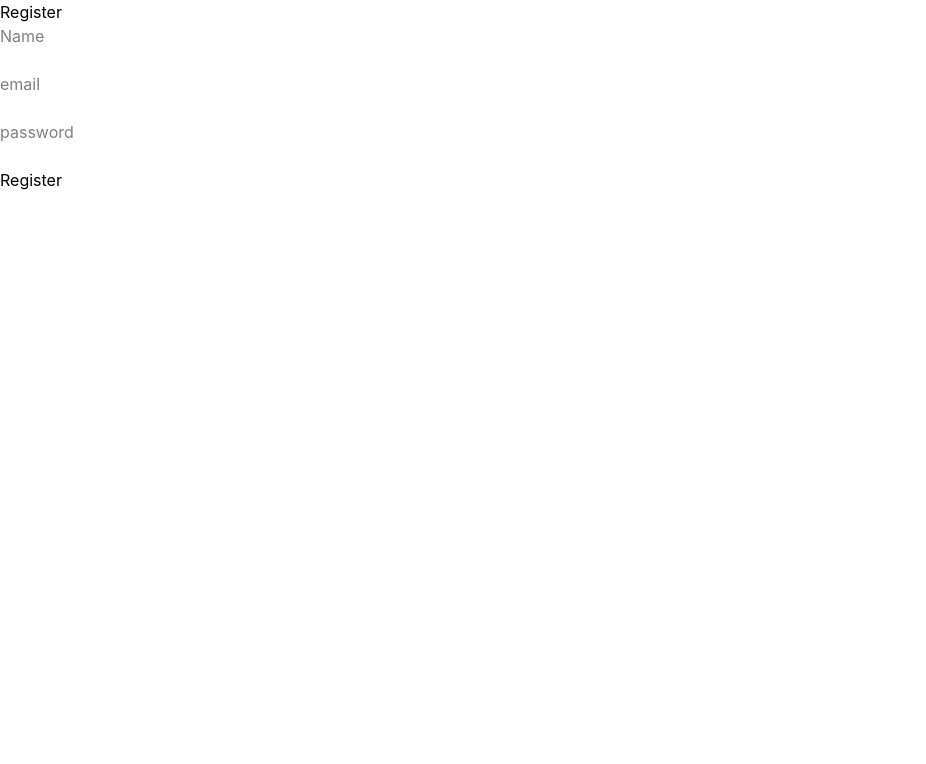
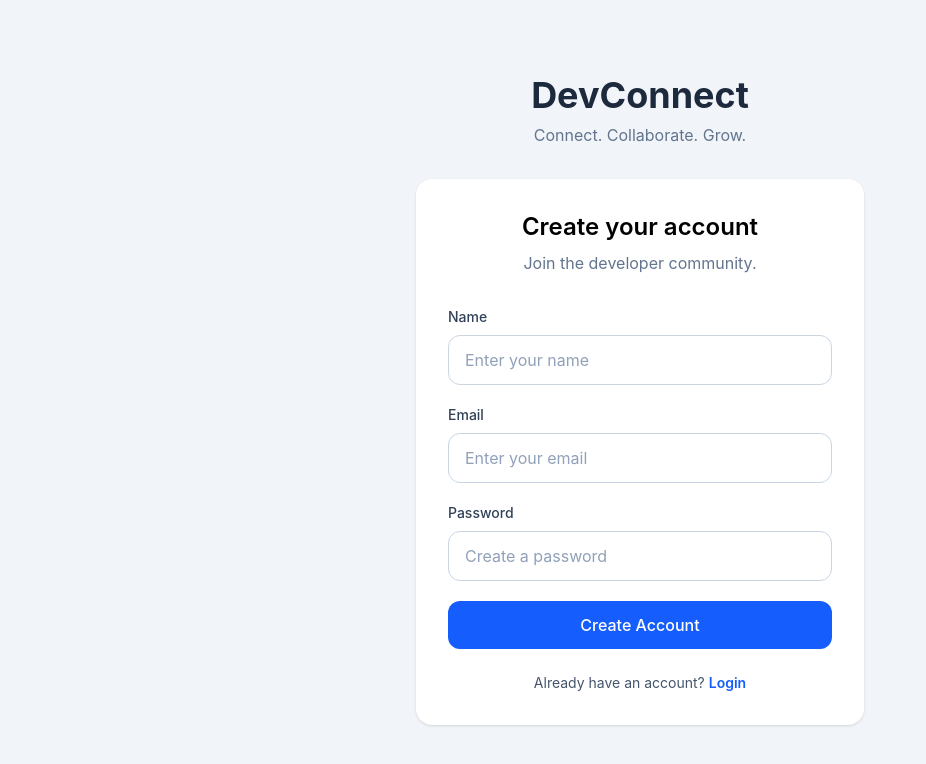
Before and after one commit to paras1t9/devConnect, a React (Vite) app in the folder client/: page /register in a window 1280 px wide. Shown: the top 764 px of the page, without its empty margins (0-926 px from the left). Built offline with nearby package versions, Linux system fonts and the light colour scheme.

Commit message:
Improved register and login UI

```diff
--- a/client/src/components/common/Button.jsx
+++ b/client/src/components/common/Button.jsx
@@ -1,9 +1,35 @@
 function Button({
-  type,
-  children
+  children,
+  type = "button",
+  variant = "primary",
+  className = "",
+  ...props
 }) {
+  const variants = {
+    primary:
+      "bg-blue-600 text-white hover:bg-blue-700",
+    secondary:
+      "bg-slate-200 text-slate-800 hover:bg-slate-300",
+    danger:
+      "bg-red-600 text-white hover:bg-red-700",
+  };
+
   return (
-    <button type={type}>
+    <button
+      type={type}
+      {...props}
+      className={`
+        w-full
+        rounded-xl
+        px-4
+        py-3
+        font-medium
+        transition
+        duration-200
+        ${variants[variant]}
+        ${className}
+      `}
+    >
       {children}
     </button>
   );
--- a/client/src/components/common/Input.jsx
+++ b/client/src/components/common/Input.jsx
@@ -1,15 +1,24 @@
-function Input({
-  type,
-  placeholder,
-  value,
-  onChange,
-}) {
+function Input({ className = "", ...props }) {
   return (
     <input
-      type={type}
-      placeholder={placeholder}
-      value={value}
-      onChange={onChange}
+      {...props}
+      className={`
+        w-full
+        rounded-xl
+        border
+        border-slate-300
+        bg-white
+        px-4
+        py-3
+        text-slate-800
+        placeholder:text-slate-400
+        outline-none
+        transition
+        focus:border-blue-500
+        focus:ring-2
+        focus:ring-blue-200
+        ${className}
+      `}
     />
   );
 }
--- a/client/src/pages/Login.jsx
+++ b/client/src/pages/Login.jsx
@@ -1,58 +1,122 @@
-import { useState } from "react";
-import { useNavigate } from "react-router-dom";
-import { loginUser } from "../services/api";
-import { useAuth } from "../context/AuthContext";
+import { Link, useNavigate } from "react-router-dom";
 import toast from "react-hot-toast";
 
-function Login() {
-  const [email, setEmail] = useState("");
-  const [password, setPassword] = useState("");
+import Input from "../components/common/Input";
+import Button from "../components/common/Button";
+
+import { useState } from "react";
+import { useAuth } from "../context/AuthContext";
+import { loginUser } from "../services/api";
+
+export default function Login() {
   const navigate = useNavigate();
   const { setUser } = useAuth();
+
+  const [userData, setUserData] = useState({
+    email: "",
+    password: "",
+  });
+
+  const handleChange = (e) => {
+    setUserData((prev) => ({
+      ...prev,
+      [e.target.name]: e.target.value,
+    }));
+  };
+
   const handleSubmit = async (e) => {
     e.preventDefault();
-    const userData = {
-      email,
-      password,
-    };
+
+    try {
       const { response, data } = await loginUser(userData);
+
       if (response.ok) {
         localStorage.setItem("token", data.token);
         setUser(data.user);
 
-      toast.success("Welcome Back!")
+        toast.success(`Welcome back, ${data.user.name}!`);
 
         navigate("/dashboard");
       } else {
         toast.error(data.message);
       }
+    } catch {
+      toast.error("Something went wrong.");
+    }
   };
+
   return (
+    <div className="flex min-h-screen items-center justify-center bg-slate-100 px-4">
+      <div className="w-full max-w-md">
+        <div className="mb-8 text-center">
+          <h1 className="text-4xl font-bold text-slate-800">
+            DevConnect
+          </h1>
+
+          <p className="mt-2 text-slate-500">
+            Connect. Collaborate. Grow.
+          </p>
+        </div>
+
+        <div className="rounded-2xl bg-white p-8 shadow-sm">
+          <h2 className="text-2xl text-center font-semibold">
+            Welcome Back
+          </h2>
+
+          <p className="mt-2 text-center text-slate-500">
+            Sign in to continue.
+          </p>
+
+          <form
+            onSubmit={handleSubmit}
+            className="mt-8 space-y-5"
+          >
             <div>
-      <h1>Login</h1>
+              <label className="mb-2 block text-sm font-medium text-slate-700">
+                Email
+              </label>
 
-      <form onSubmit={handleSubmit}>
-        <input
+              <Input
+                type="email"
+                name="email"
+                placeholder="Enter your email"
+                value={userData.email}
+                onChange={handleChange}
+                required
+              />
+            </div>
 
-          type="email"
-          placeholder="Enter Email"
-          value={email}
-          onChange={(e) => setEmail(e.target.value)}
+            <div>
+              <label className="mb-2 block text-sm font-medium text-slate-700">
+                Password
+              </label>
+
+              <Input
+                type="password"
+                name="password"
+                placeholder="Enter your password"
+                value={userData.password}
+                onChange={handleChange}
+                required
               />
-        <br />
-        <br />
-        <input
-          type="password"
-          placeholder="Enter password"
-          value={password}
-          onChange={(e) => setPassword(e.target.value)}
-        />
-        <br />
-        <br />
-        <button type="submit">Login</button>
+            </div>
+
+            <Button type="submit">
+              Login
+            </Button>
           </form>
+
+          <p className="mt-6 text-center text-sm text-slate-600">
+            Don't have an account?{" "}
+            <Link
+              to="/register"
+              className="font-semibold text-blue-600 hover:text-blue-700"
+            >
+              Register
+            </Link>
+          </p>
+        </div>
+      </div>
     </div>
   );
 }
-
-export default Login;
--- a/client/src/pages/Register.jsx
+++ b/client/src/pages/Register.jsx
@@ -1,92 +1,133 @@
+import { Link, useNavigate } from "react-router-dom";
 import { useState } from "react";
-import { useNavigate } from "react-router-dom";
-import Input from "../components/common/Input"
-import Button from "../components/common/Button";
-import { registerUser } from "../services/api"
 import toast from "react-hot-toast";
 
-function Register() {
-  const [name, setName] = useState("");
-  const [email, setEmail] = useState("");
-  const [password, setPassword] = useState("");
-  const [error, setError] = useState("");
-  const [success, setSuccess] = useState("");
+import Input from "../components/common/Input";
+import Button from "../components/common/Button";
 
+import { registerUser } from "../services/api";
+
+export default function Register() {
   const navigate = useNavigate();
+
+  const [userData, setUserData] = useState({
+    name: "",
+    email: "",
+    password: "",
+  });
+
+  const handleChange = (e) => {
+    setUserData((prev) => ({
+      ...prev,
+      [e.target.name]: e.target.value,
+    }));
+  };
 
   const handleSubmit = async (e) => {
     e.preventDefault();
 
-    setError("");
-    setSuccess("");
-
-    const userData = {
-      name,
-      email,
-      password,
-    };
-
     try {
       const { response, data } = await registerUser(userData);
-      if (!response.ok) {
-        setError(data.message);
-        return;
+
+      if (response.ok) {
+        toast.success("Account created successfully!");
+
+        navigate("/");
+      } else {
+        toast.error(data.message);
       }
-
-      toast.success("Account created successfully!");
-      setTimeout(() => {
-        navigate("/");
-      }, 2000);
-    } catch (error) {
-      console.error(error);
-      toast.error(error);
+    } catch {
+      toast.error("Something went wrong.");
     }
   };
 
   return (
+    <div className="flex min-h-screen items-center justify-center bg-slate-100 px-4">
+      <div className="w-full max-w-md">
+        <div className="mb-8 text-center">
+          <h1 className="text-4xl font-bold text-slate-800">
+            DevConnect
+          </h1>
+
+          <p className="mt-2 text-slate-500">
+            Connect. Collaborate. Grow.
+          </p>
+        </div>
+
+        <div className="rounded-2xl bg-white p-8 shadow-sm">
+          <h2 className="text-2xl text-center font-semibold">
+            Create your account
+          </h2>
+
+          <p className="mt-2 text-center text-slate-500">
+            Join the developer community.
+          </p>
+
+          <form
+            onSubmit={handleSubmit}
+            className="mt-8 space-y-5"
+          >
             <div>
-      <h1>Register</h1>
+              <label className="mb-2 block text-sm font-medium text-slate-700">
+                Name
+              </label>
 
-      {error && <p style={{ color: "red" }}>{error}</p>}
-      {success && <p style={{ color: "green" }}>{success}</p>}
-
-      <form onSubmit={handleSubmit}>
               <Input
                 type="text"
-          placeholder="Name"
-          value={name}
-          onChange={(e) => setName(e.target.value)}
+                name="name"
+                placeholder="Enter your name"
+                value={userData.name}
+                onChange={handleChange}
+                required
               />
+            </div>
 
-        <br />
-        <br />
+            <div>
+              <label className="mb-2 block text-sm font-medium text-slate-700">
+                Email
+              </label>
 
               <Input
                 type="email"
-          placeholder="email"
-          value={email}
-          onChange={(e) => setEmail(e.target.value)}
+                name="email"
+                placeholder="Enter your email"
+                value={userData.email}
+                onChange={handleChange}
+                required
               />
+            </div>
 
-        <br />
-        <br />
+            <div>
+              <label className="mb-2 block text-sm font-medium text-slate-700">
+                Password
+              </label>
 
               <Input
                 type="password"
-          placeholder="password"
-          value={password}
-          onChange={(e) => setPassword(e.target.value)}
+                name="password"
+                placeholder="Create a password"
+                value={userData.password}
+                onChange={handleChange}
+                required
               />
-
-        <br />
-        <br />
+            </div>
 
             <Button type="submit">
-          Register
+              Create Account
             </Button>
           </form>
+
+          <p className="mt-6 text-center text-sm text-slate-600">
+            Already have an account?{" "}
+            <Link
+              to="/"
+              className="font-semibold text-blue-600 hover:text-blue-700"
+            >
+              Login
+            </Link>
+          </p>
+        </div>
+      </div>
     </div>
   );
 }
-
-export default Register;
```
Lines whose indentation alone changed are shown as unchanged.
